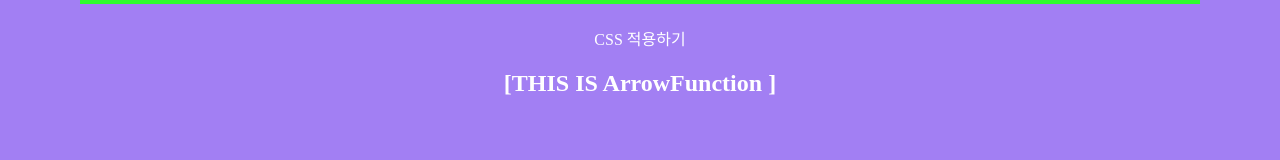
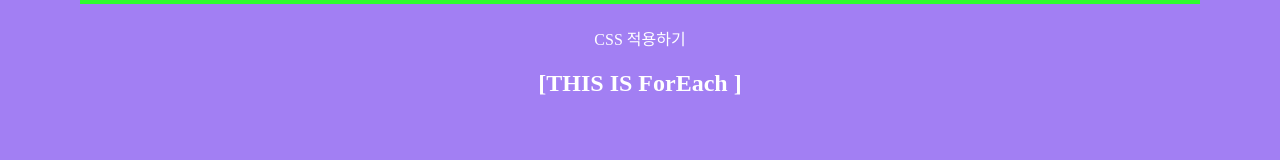
Before and after one commit to abcww2/studyReact200, a React (Create React App) app: page / in a window 1280 px wide. Shown: the part 154-314 px from the top of the page. Built offline with nearby package versions, Linux system fonts and the light colour scheme.

Commit message:
part1-014

```diff
--- a/src/App.js
+++ b/src/App.js
@@ -1,12 +1,13 @@
 import React from 'react'
 import "./App.css"
-import ArrowFunction from './R013_ArrowFunction'
+import ForEach from './R014_ForEach'
+
 function App() {
   return (
     <div>
       <h1>Start React 200!</h1>
       <p>CSS 적용하기</p>
-      <ArrowFunction/>
+      <ForEach/>
     </div>
   );
 }
--- /dev/null
+++ b/src/R014_ForEach.js
@@ -0,0 +1,28 @@
+import React, { Component } from 'react'
+
+class R014_ForEach extends Component {
+
+    componentDidMount() {
+        let For_Arr = [3, 2, 8, 8 ];
+        let For_newArr = [];
+
+        for (let i = 0; i < For_Arr.length; i++) {
+            For_newArr.push(For_Arr[i]);
+        }
+        console.log("1. For_newArr: [" + For_newArr + "]");
+
+        let ForEach_Arr = [3, 3, 9, 8 ];
+        let ForEach_newArr = [];
+        ForEach_Arr.forEach( (result) => {
+            ForEach_newArr.push(result);
+        })
+        console.log("2. ForEach_newArr : [" + ForEach_newArr + "]");
+    }
+
+    render () {
+        return (
+            <h2>[THIS IS ForEach ]</h2>
+        )
+    }
+}
+export default R014_ForEach
```
